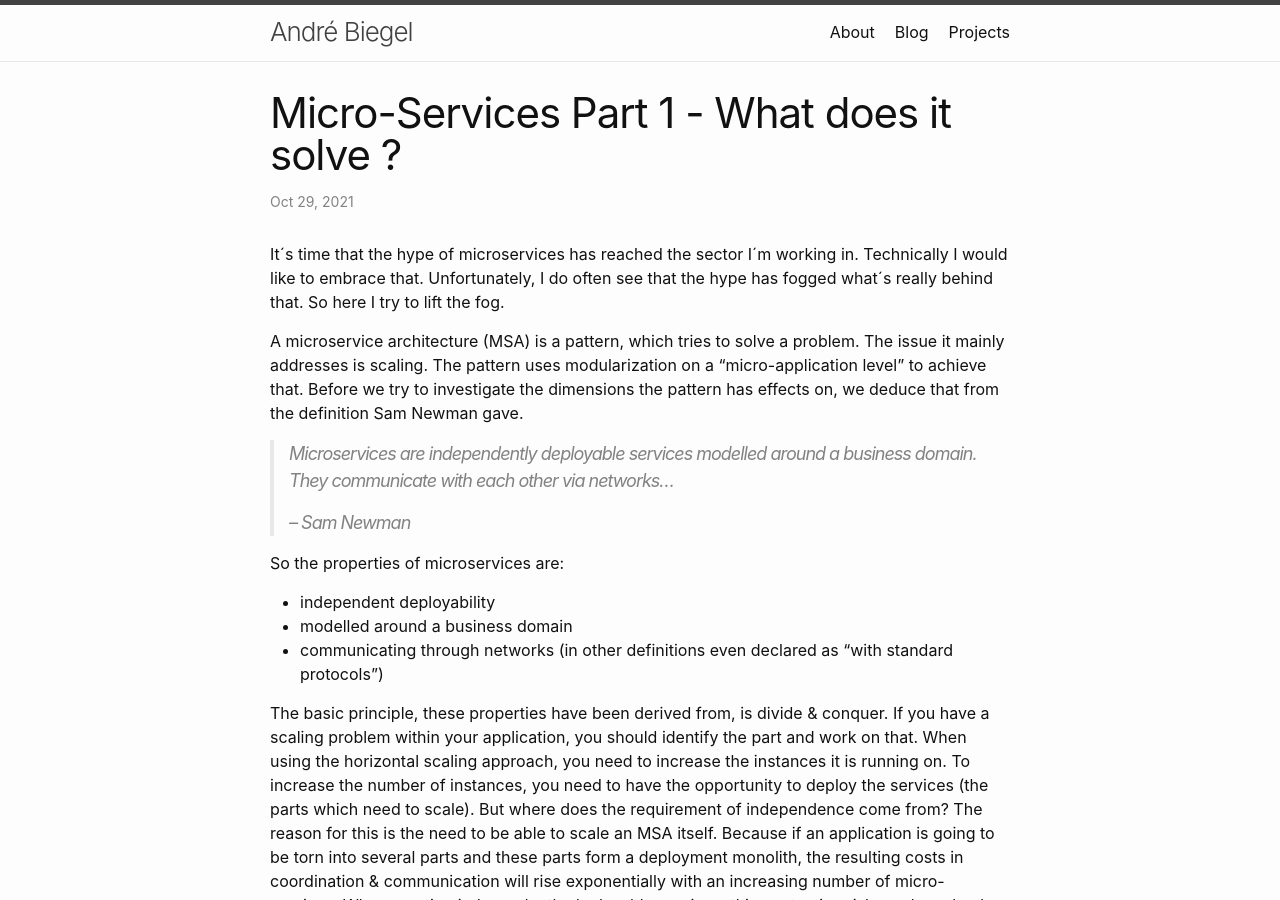
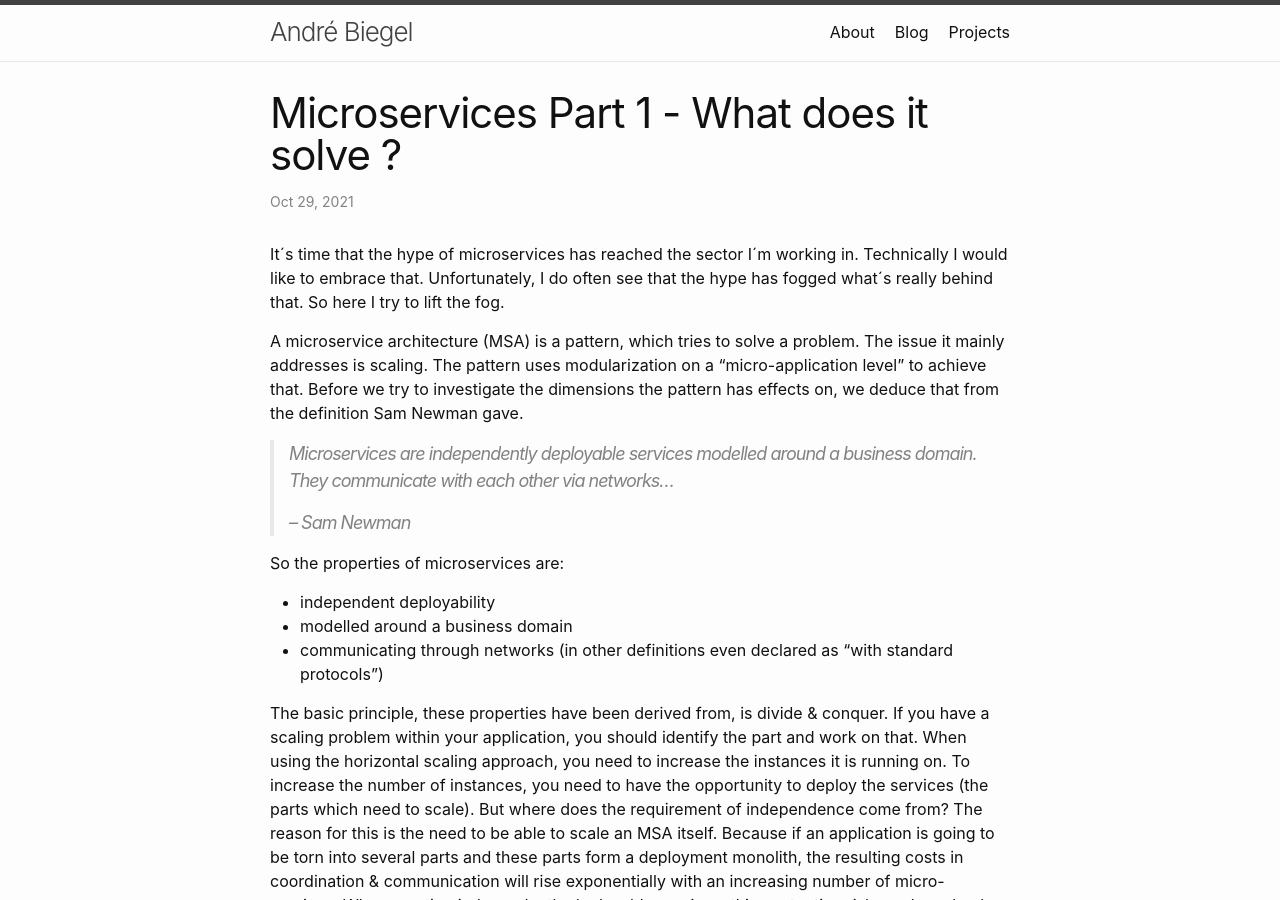
Before and after one commit to andrebiegel/andrebiegel.github.io, a Jekyll site: the page built from _posts/2021-10-29-microservice.md, in a window 1280 px wide and 900 px high. Built offline with Jekyll 4.4.1, drawn with Linux system fonts in a browser that asks for light colours.

Commit message:
headline

```diff
--- a/_posts/2021-10-29-microservice.md
+++ b/_posts/2021-10-29-microservice.md
@@ -1,6 +1,6 @@
 ---
 layout: post
-title: Micro-Services Part 1 - What does it solve ?
+title: Microservices Part 1 - What does it solve ?
 categories: [Blog]
 tags: [microservices, architecture, design, pattern ]
 date:   2021-10-29
```
